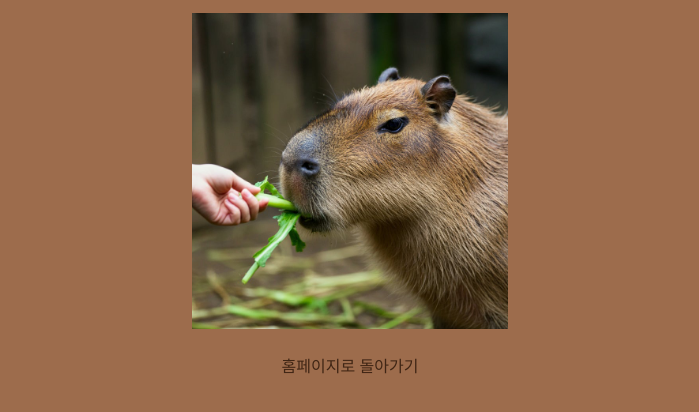
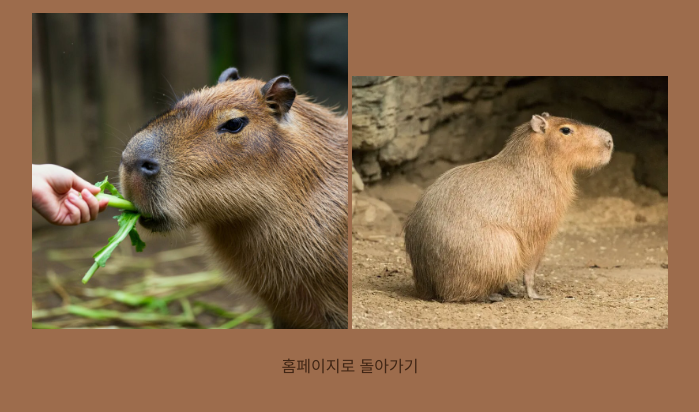
Before and after one commit to changsoo07/windowater, a plain HTML site: page wkqxkd.html in a window 1280 px wide. Shown: the part 116-528 px from the top of the page, without its empty margins (290-989 px from the left). Drawn offline with Linux system fonts and the light colour scheme.

Commit message:
Update wkqxkd.html

```diff
--- a/wkqxkd.html
+++ b/wkqxkd.html
@@ -35,6 +35,7 @@
     <h1>카피바라 모음집</h1>
     <p>카피바라 귀엽다</p>
     <img src="images/capybara2.jpeg" alt="카피바라 사진">
+    <img src="images/capybara3.jpeg" alt="카피바라 사진">
     <p1 class=back-link><a onclick="location.href = 'index.html';" style="cursor: pointer;">홈페이지로 돌아가기</a></p1>
 </body>
 </html>
```
